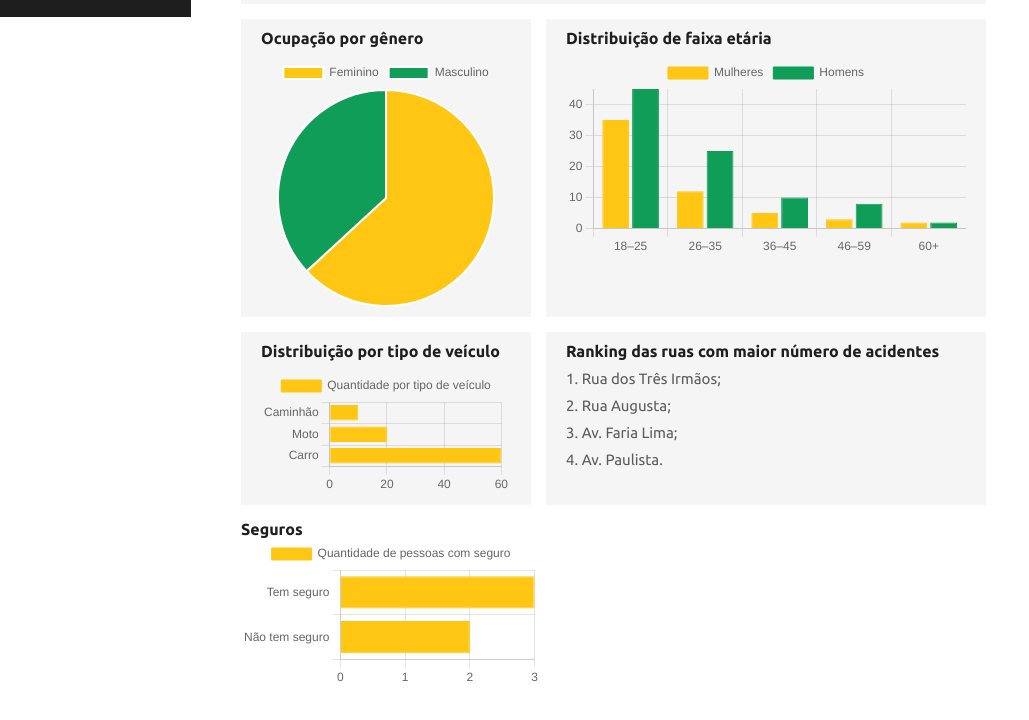
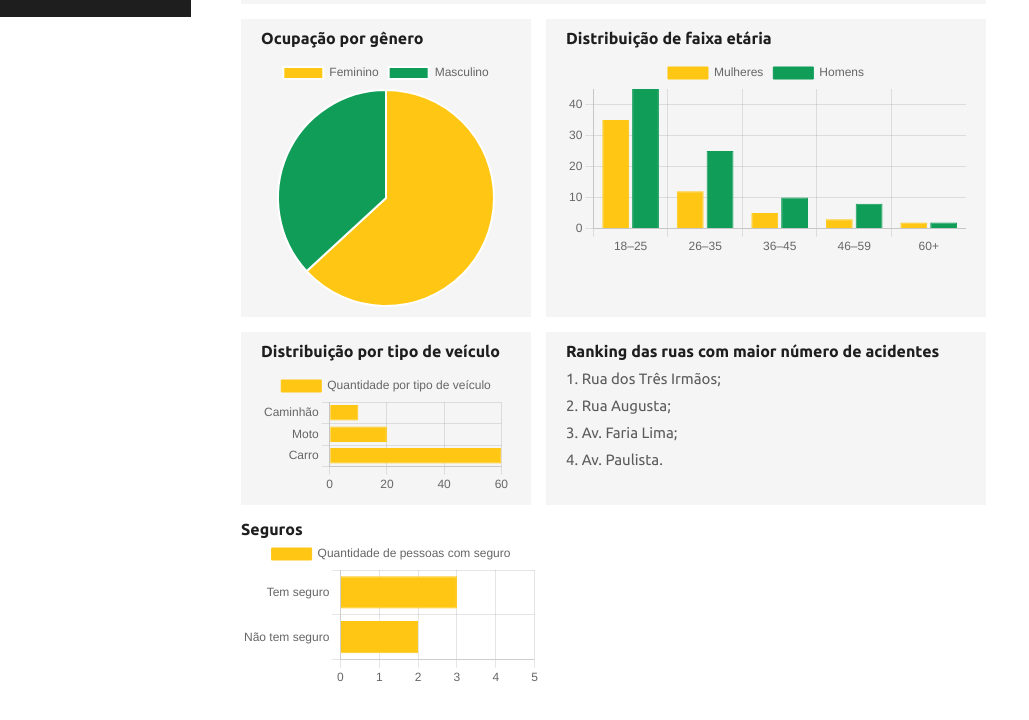
Before and after one commit to smg1708/Grupo_pi, a plain HTML site: page Algoritmos/public/dashboard.html in a window 1280 px wide. Shown: the part 783-1503 px from the top of the page, without its empty margins (0-1029 px from the left). Drawn offline with nearby package versions, Linux system fonts and the light colour scheme; files whose address does not match are found by name; a web font is replaced by a local one.

```diff
--- a/Algoritmos/public/dashboard.html
+++ b/Algoritmos/public/dashboard.html
@@ -310,7 +310,7 @@
             labels: ['Tem seguro', 'Não tem seguro'],
             datasets: [{
                 label: 'Quantidade de pessoas com seguro',
-                data: [3, 2, ],
+                data: [3, 2, 5],
                 backgroundColor: '#ffc714',
                 borderColor: '#ffc714',
                 borderWidth: 1
```
